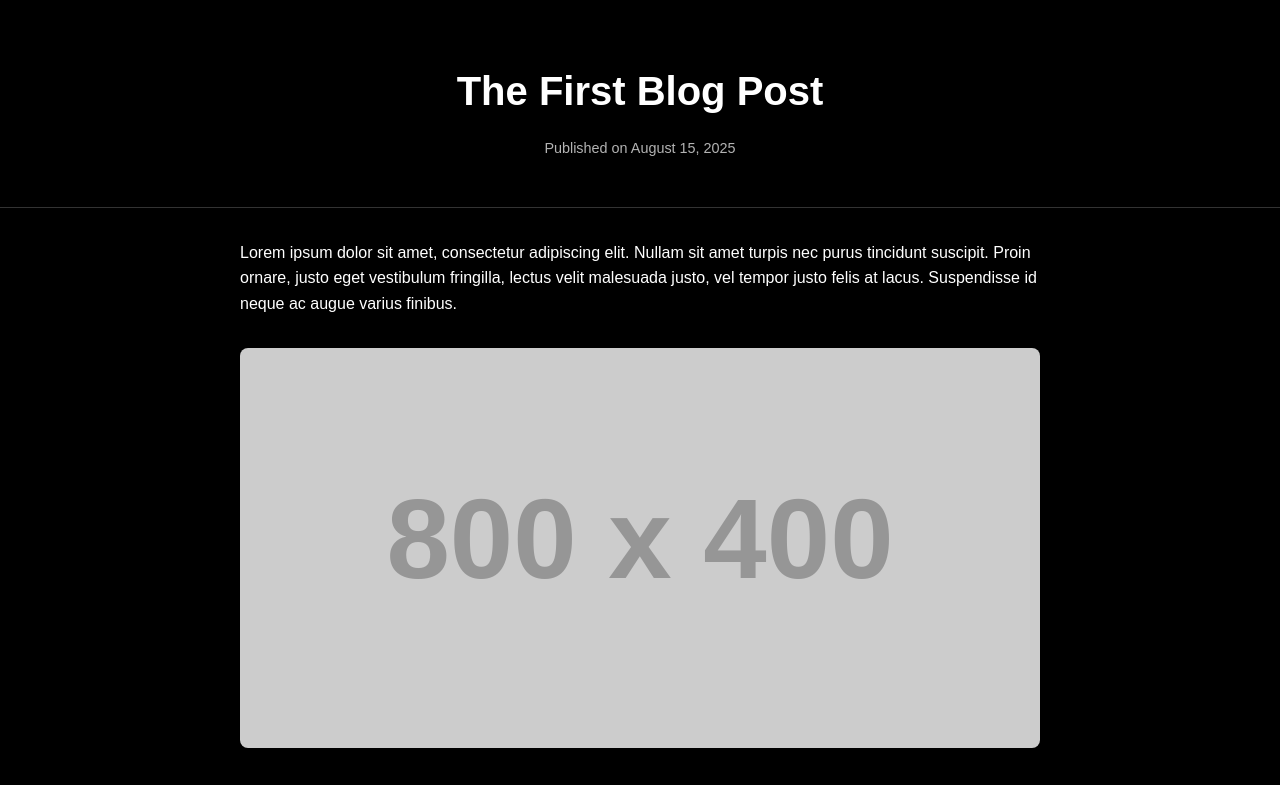
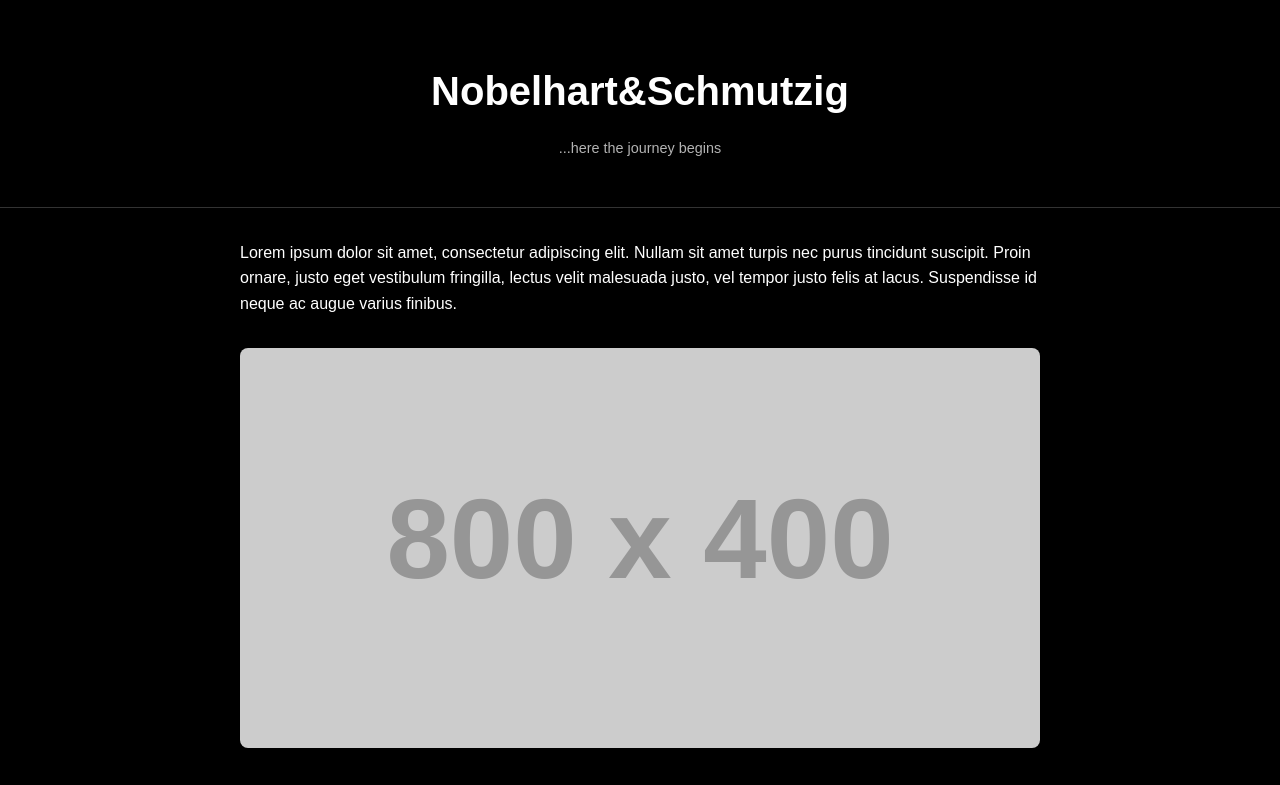
Before and after one commit to bratkatze89/Bratkatze89.github.io, a plain HTML site: page NobelhartundSchmutzig.html in a window 1280 px wide. Shown: the top 785 px of the page. Drawn offline with Linux system fonts and the light colour scheme; placeholder pictures from the web are drawn by us.

Commit message:
Update NobelhartundSchmutzig.html

```diff
--- a/NobelhartundSchmutzig.html
+++ b/NobelhartundSchmutzig.html
@@ -3,7 +3,7 @@
 <head>
 <meta charset="UTF-8">
 <meta name="viewport" content="width=device-width, initial-scale=1.0">
-<title>Blog Post 1</title>
+<title>Nobelhart&Schmutzig</title>
 <style>
     body {
         margin: 0;
@@ -59,8 +59,8 @@
 <body>
 
 <header>
-    <h1>The First Blog Post</h1>
-    <p>Published on August 15, 2025</p>
+    <h1>Nobelhart&Schmutzig</h1>
+    <p>...here the journey begins</p>
 </header>
 
 <main>
```
